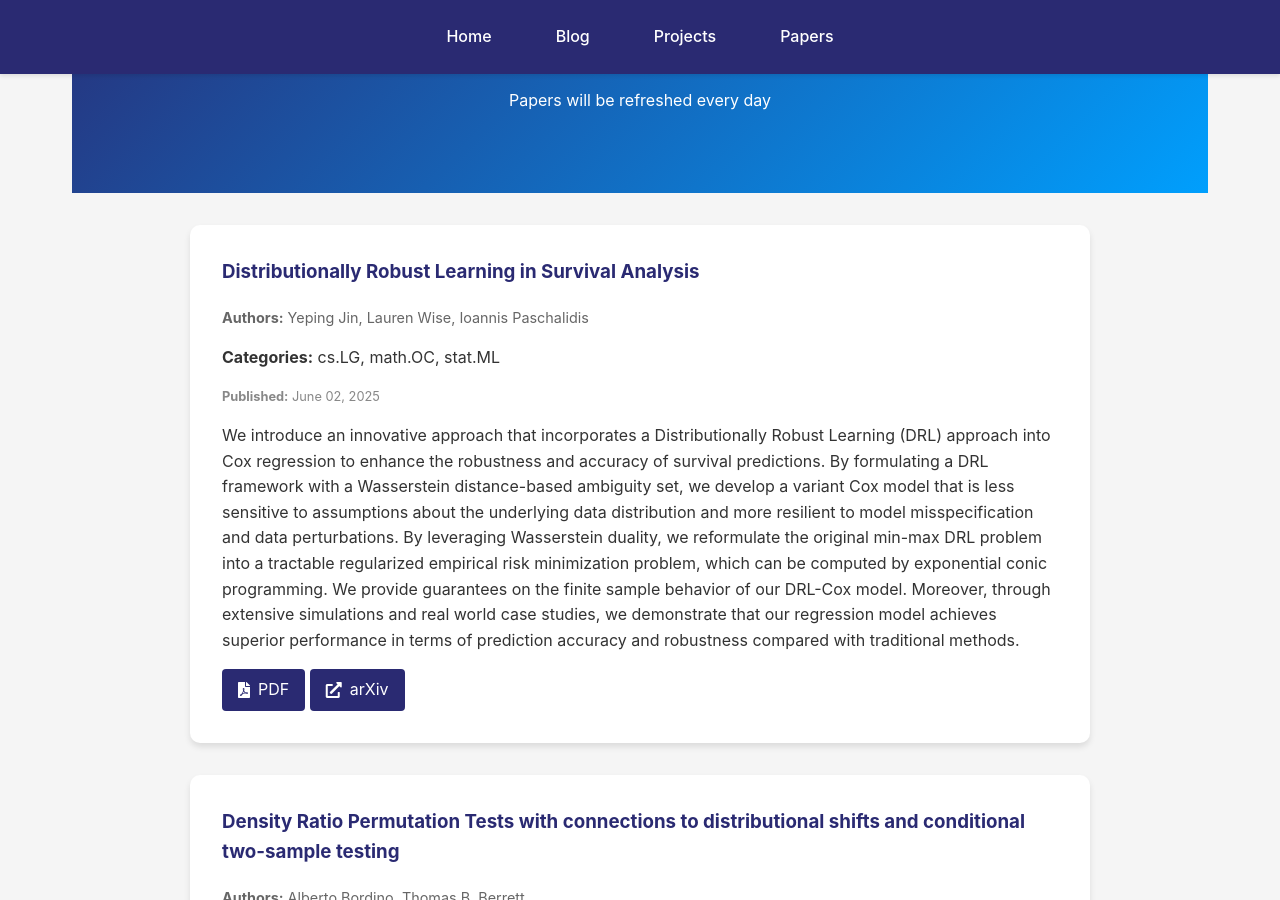
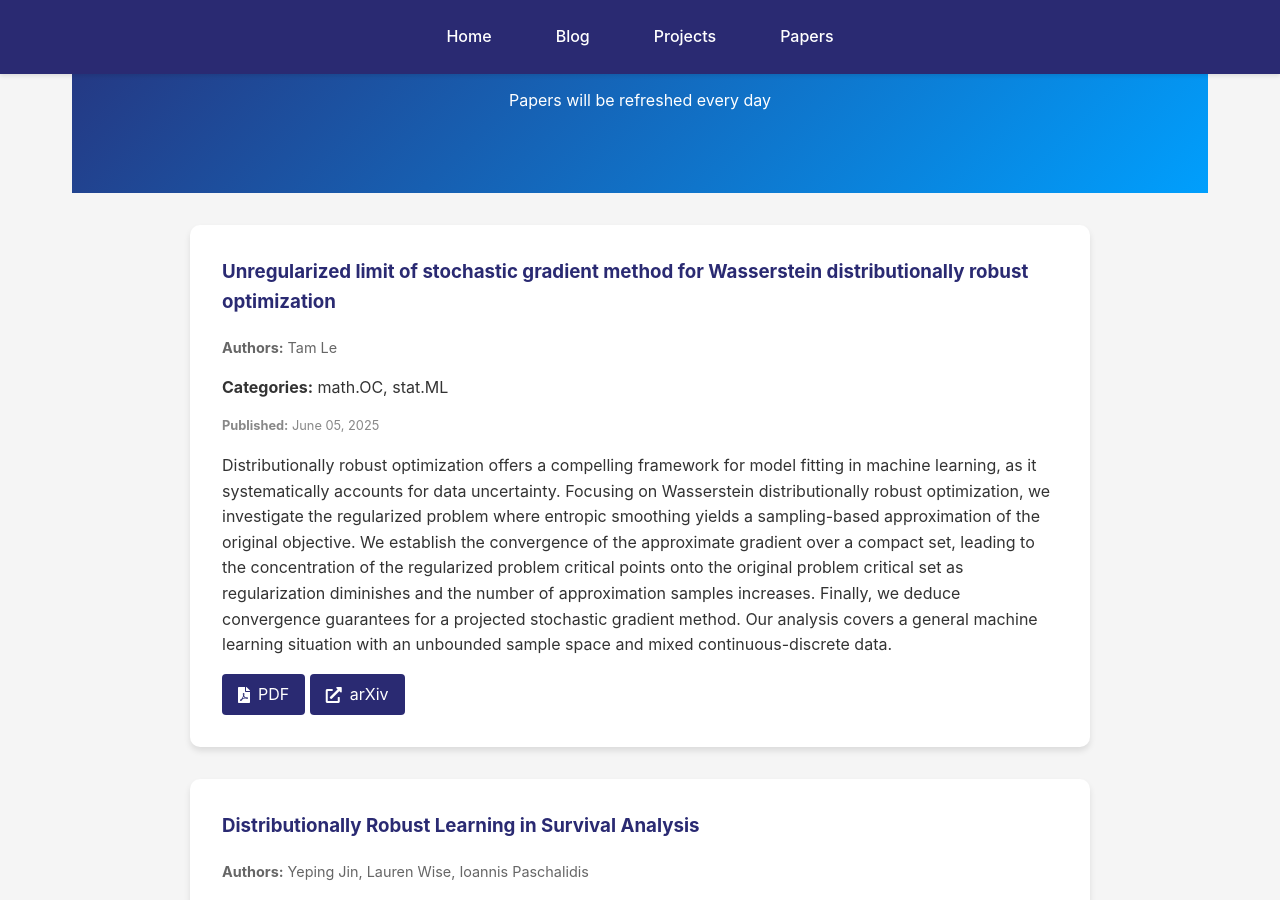
Before and after one commit to kyZhan2002/mypage, a Jekyll site: the page built from papers/index.html, in a window 1280 px wide and 900 px high, scrolled down 304 px. Built offline with Jekyll 4.4.1, drawn with Linux system fonts in a browser that asks for light colours.

Commit message:
Update arXiv papers

```diff
--- a/_data/arxiv_cache.json
+++ b/_data/arxiv_cache.json
@@ -1,6 +1,20 @@
 {
-  "timestamp": 1749173127,
+  "timestamp": 1749259512,
   "papers": [
+    {
+      "title": "Unregularized limit of stochastic gradient method for Wasserstein\n  distributionally robust optimization",
+      "authors": [
+        "Tam Le"
+      ],
+      "abstract": "Distributionally robust optimization offers a compelling framework for model\nfitting in machine learning, as it systematically accounts for data\nuncertainty. Focusing on Wasserstein distributionally robust optimization, we\ninvestigate the regularized problem where entropic smoothing yields a\nsampling-based approximation of the original objective. We establish the\nconvergence of the approximate gradient over a compact set, leading to the\nconcentration of the regularized problem critical points onto the original\nproblem critical set as regularization diminishes and the number of\napproximation samples increases. Finally, we deduce convergence guarantees for\na projected stochastic gradient method. Our analysis covers a general machine\nlearning situation with an unbounded sample space and mixed continuous-discrete\ndata.",
+      "published": "June 05, 2025",
+      "categories": [
+        "math.OC",
+        "stat.ML"
+      ],
+      "pdf_link": "http://arxiv.org/pdf/2506.04948v1",
+      "arxiv_url": "http://arxiv.org/abs/2506.04948v1"
+    },
     {
       "title": "Distributionally Robust Learning in Survival Analysis",
       "authors": [
```
